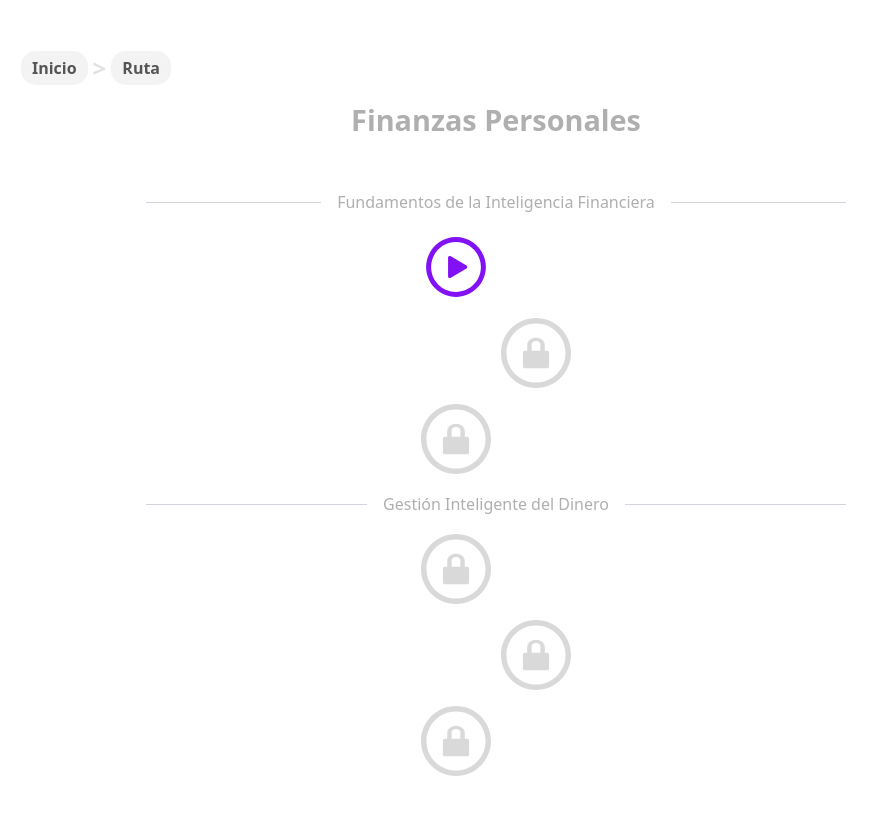
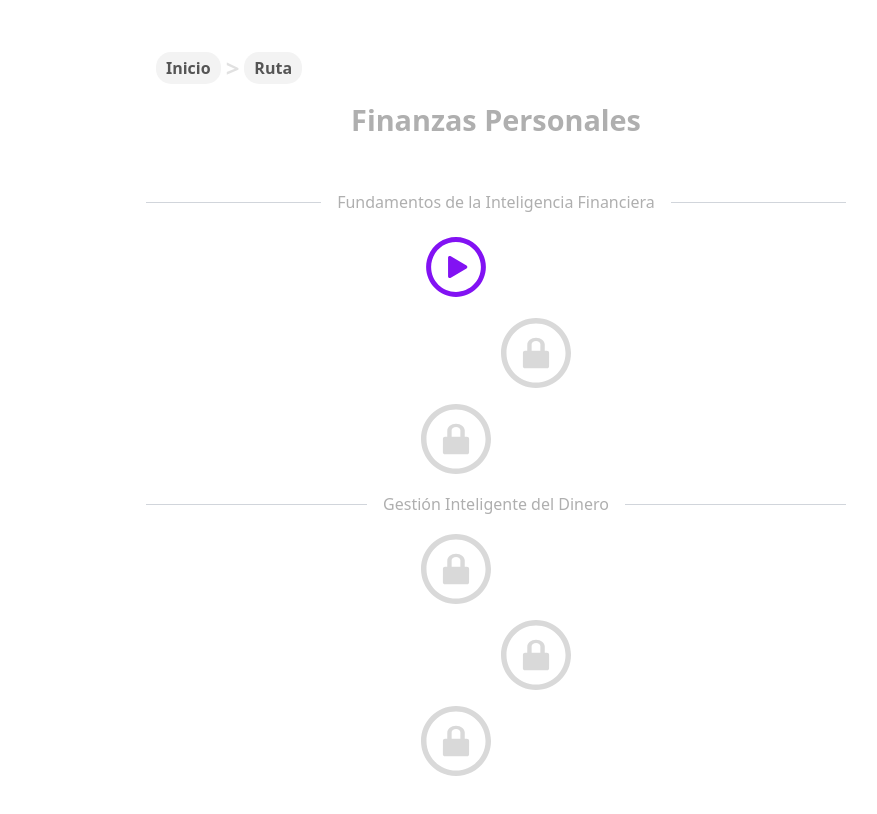
Before and after one commit to ElianaHuamani/miyo, a Vue app: page /journey in a window 1280 px wide. Shown: the top 814 px of the page, without its empty margins (144-1021 px from the left). Built offline with nearby package versions, Linux system fonts and the light colour scheme.

Commit message:
fix breadcrumb in journeypage

```diff
--- a/src/pages/JourneyPage.vue
+++ b/src/pages/JourneyPage.vue
@@ -274,27 +274,26 @@ export default defineComponent({
 
 .breadcrumb {
   display: flex;
-  justify-content: flex-start;
   align-items: center;
   gap: 5px;
   margin-bottom: 1rem;
-  max-width: 700px; /* Limita el ancho para que coincida con el título */
+  width: 100%; /* Asegura que ocupe todo el ancho disponible */
+  max-width: 700px; /* Limita el ancho en pantallas grandes */
   margin-left: auto;
   margin-right: auto;
-  transform: translateX(-400px); /* Ajusta el valor para mover más o menos hacia la izquierda */
+  padding: 0 10px; /* Agrega espacio para evitar cortes en los bordes */
 }
-
-
 
 .breadcrumb button,
 .breadcrumb .breadcrumb-text {
-  background-color: #F3F3F3; /* Fondo gris claro para las cápsulas */
-  color: #555555; /* Texto gris oscuro */
+  background-color: #F3F3F3;
+  color: #555555;
   font-weight: bold;
-  padding: 5px 11px;
+  padding: 4px 10px; /* Espaciado equilibrado para pantallas de todos los tamaños */
   border-radius: 15px;
   display: inline-flex;
   align-items: center;
+  flex-shrink: 0; /* Evita que los botones se reduzcan demasiado en pantallas pequeñas */
 }
 
 .breadcrumb button:hover {
@@ -307,6 +306,7 @@ export default defineComponent({
   color: #E1E1E1;
   font-weight: bold;
   font-size: 1.5rem;
+  flex-shrink: 0; /* Mantiene el tamaño del separador */
 }
 
 
```
